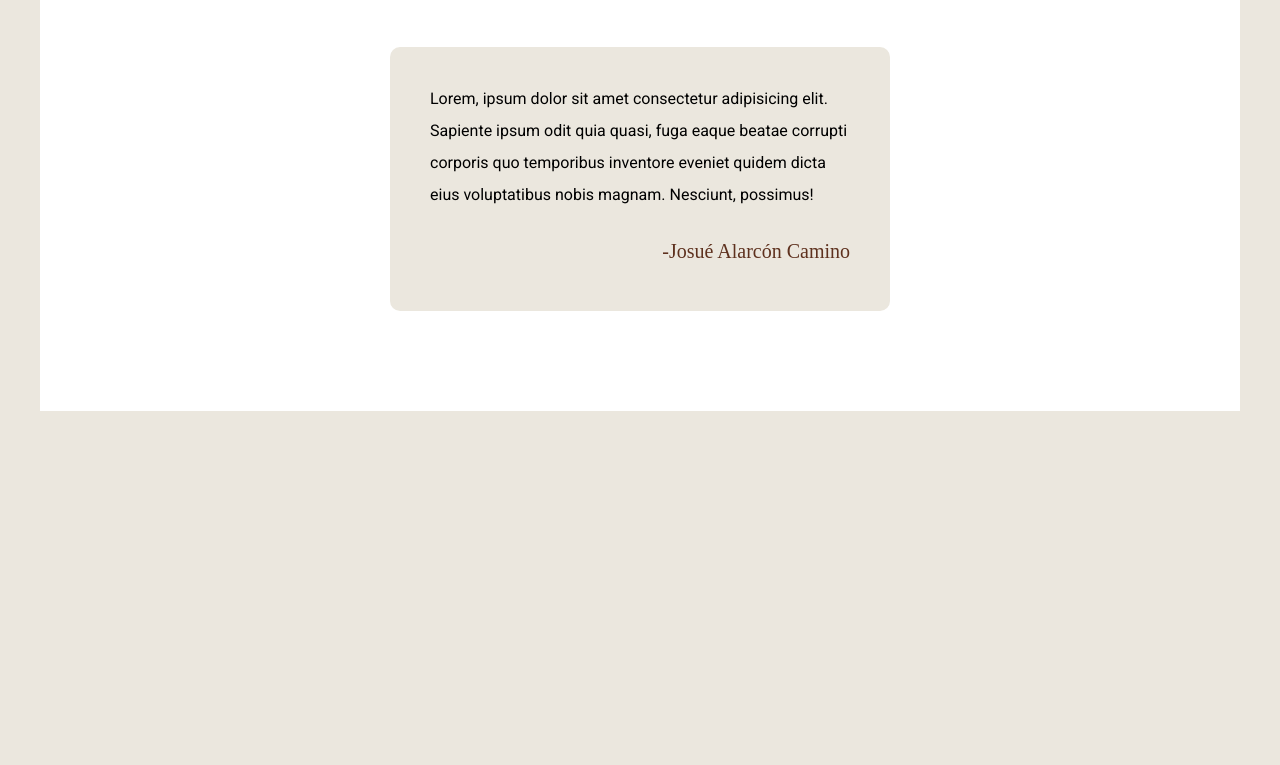
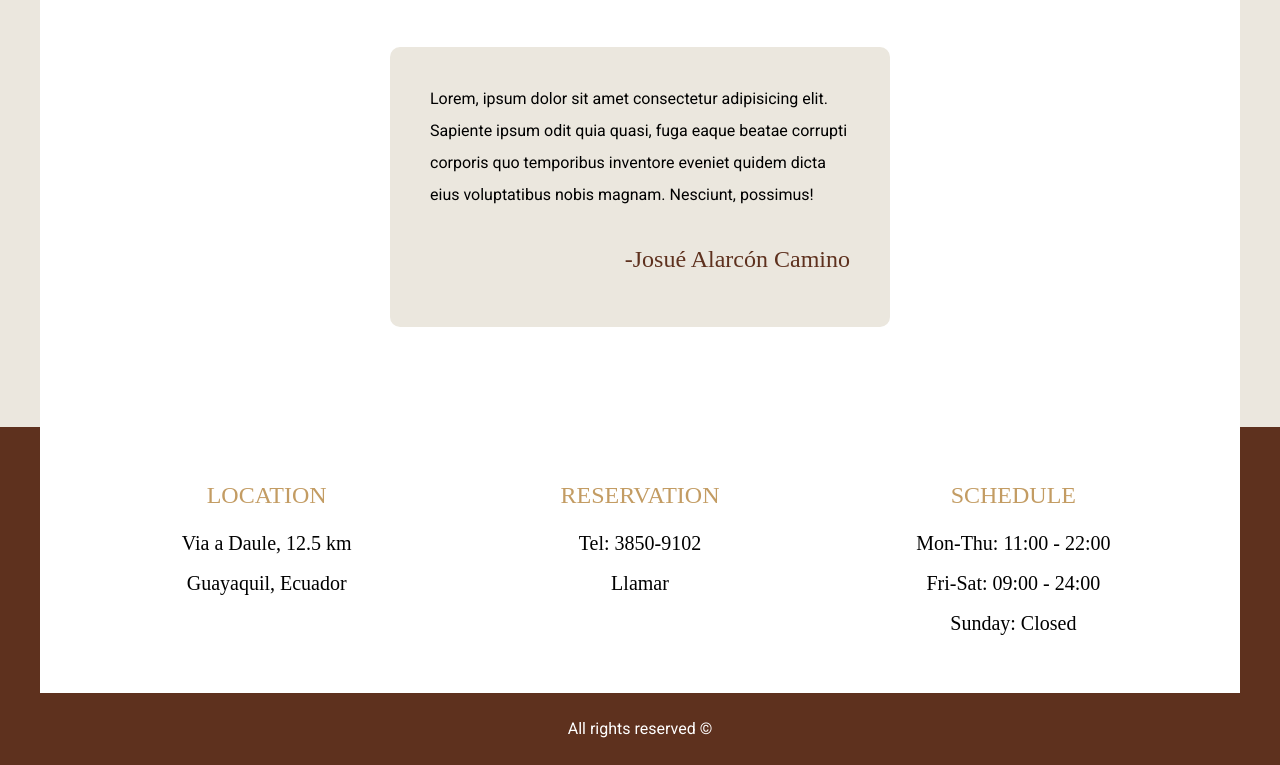
Before and after one commit to jaac97/cafeteria, a website: page index.html in a window 1280 px wide. Shown: the part 4598-5363 px from the top of the page. Before the commit the page ends 5009 px from the top, so only its background shows below. Drawn offline with Linux system fonts and the light colour scheme; a web font is replaced by a local one.

Commit message:
Finish footer section

```diff
--- a/index.html
+++ b/index.html
@@ -66,79 +66,99 @@
             <h2 class="expirience__heading"><span class="expirience__heading--span">Know more</span> About us</h2>
             <div class="galery">
                 <picture class="galery__photos galery__photos--one">
-                    <source loading="lazy" media="(min-width: 600px)" srcset="build/img/galeria/galeria_01.avif" type="image/avif" />
-                    <source loading="lazy" media="(min-width: 600px)" srcset="build/img/galeria/galeria_01.webp" type="image/webp" />
+                    <source loading="lazy" media="(min-width: 600px)" srcset="build/img/galeria/galeria_01.avif"
+                        type="image/avif" />
+                    <source loading="lazy" media="(min-width: 600px)" srcset="build/img/galeria/galeria_01.webp"
+                        type="image/webp" />
                     <img class="galery__img galery__img--height" loading="lazy" decoding="async"
                         src="build/img/galeria/galeria_01.jpg" lazyalt="galeria/galeria_01.avif" width="500"
                         height="300">
                 </picture>
 
                 <picture class="galery__photos galery__photos--two">
-                    <source loading="lazy" media="(min-width: 600px)" srcset="build/img/galeria/galeria_02.avif" type="image/avif" />
-                    <source loading="lazy" media="(min-width: 600px)" srcset="build/img/galeria/galeria_02.webp" type="image/webp" />
+                    <source loading="lazy" media="(min-width: 600px)" srcset="build/img/galeria/galeria_02.avif"
+                        type="image/avif" />
+                    <source loading="lazy" media="(min-width: 600px)" srcset="build/img/galeria/galeria_02.webp"
+                        type="image/webp" />
                     <img class="galery__img galery__img--width" loading="lazy" decoding="async"
                         src="build/img/galeria/galeria_02.jpg" lazyalt="galeria/galeria_02.avif" width="500"
                         height="300">
                 </picture>
 
                 <picture class="galery__photos galery__photos--three">
-                    <source loading="lazy" media="(min-width: 600px)" srcset="build/img/galeria/galeria_03.avif" type="image/avif" />
-                    <source loading="lazy" media="(min-width: 600px)" srcset="build/img/galeria/galeria_03.webp" type="image/webp" />
+                    <source loading="lazy" media="(min-width: 600px)" srcset="build/img/galeria/galeria_03.avif"
+                        type="image/avif" />
+                    <source loading="lazy" media="(min-width: 600px)" srcset="build/img/galeria/galeria_03.webp"
+                        type="image/webp" />
                     <img class="galery__img" loading="lazy" decoding="async" src="build/img/galeria/galeria_03.jpg"
                         lazyalt="galeria/galeria_03.avif" width="500" height="300">
                 </picture>
 
                 <picture class="galery__photos galery__photos--four">
-                    <source loading="lazy" media="(min-width: 600px)" srcset="build/img/galeria/galeria_04.avif" type="image/avif" />
-                    <source loading="lazy" media="(min-width: 600px)" srcset="build/img/galeria/galeria_04.webp" type="image/webp" />
+                    <source loading="lazy" media="(min-width: 600px)" srcset="build/img/galeria/galeria_04.avif"
+                        type="image/avif" />
+                    <source loading="lazy" media="(min-width: 600px)" srcset="build/img/galeria/galeria_04.webp"
+                        type="image/webp" />
                     <img class="galery__img galery__img--height" loading="lazy" decoding="async"
                         src="build/img/galeria/galeria_04.jpg" lazyalt="galeria/galeria_04.avif" width="500"
                         height="300">
                 </picture>
 
                 <picture class="galery__photos galery__photos--five">
-                    <source loading="lazy" media="(min-width: 600px)" srcset="build/img/galeria/galeria_05.avif" type="image/avif" />
-                    <source loading="lazy" media="(min-width: 600px)" srcset="build/img/galeria/galeria_05.webp" type="image/webp" />
+                    <source loading="lazy" media="(min-width: 600px)" srcset="build/img/galeria/galeria_05.avif"
+                        type="image/avif" />
+                    <source loading="lazy" media="(min-width: 600px)" srcset="build/img/galeria/galeria_05.webp"
+                        type="image/webp" />
                     <img class="galery__img galery__img--width" loading="lazy" decoding="async"
                         src="build/img/galeria/galeria_05.jpg" lazyalt="galeria/galeria_05.avif" width="500"
                         height="300">
                 </picture>
 
                 <picture class="galery__photos galery__photos--six">
-                    <source loading="lazy" media="(min-width: 600px)" srcset="build/img/galeria/galeria_06.avif" type="image/avif" />
-                    <source loading="lazy" media="(min-width: 600px)" srcset="build/img/galeria/galeria_06.webp" type="image/webp" />
+                    <source loading="lazy" media="(min-width: 600px)" srcset="build/img/galeria/galeria_06.avif"
+                        type="image/avif" />
+                    <source loading="lazy" media="(min-width: 600px)" srcset="build/img/galeria/galeria_06.webp"
+                        type="image/webp" />
                     <img class="galery__img galery__img--width" loading="lazy" decoding="async"
                         src="build/img/galeria/galeria_06.jpg" lazyalt="galeria/galeria_06.avif" width="500"
                         height="300">
                 </picture>
 
                 <picture class="galery__photos galery__photos--seven">
-                    <source loading="lazy" media="(min-width: 600px)" srcset="build/img/galeria/galeria_07.avif" type="image/avif" />
-                    <source loading="lazy" media="(min-width: 600px)" srcset="build/img/galeria/galeria_07.webp" type="image/webp" />
+                    <source loading="lazy" media="(min-width: 600px)" srcset="build/img/galeria/galeria_07.avif"
+                        type="image/avif" />
+                    <source loading="lazy" media="(min-width: 600px)" srcset="build/img/galeria/galeria_07.webp"
+                        type="image/webp" />
                     <img class="galery__img galery__img--height" loading="lazy" decoding="async"
                         src="build/img/galeria/galeria_07.jpg" lazyalt="galeria/galeria_07.avif" width="500"
                         height="300">
                 </picture>
 
                 <picture class="galery__photos galery__photos--eight">
-                    <source loading="lazy" media="(min-width: 600px)" srcset="build/img/galeria/galeria_08.avif" type="image/avif" />
-                    <source loading="lazy" media="(min-width: 600px)" srcset="build/img/galeria/galeria_08.webp" type="image/webp" />
+                    <source loading="lazy" media="(min-width: 600px)" srcset="build/img/galeria/galeria_08.avif"
+                        type="image/avif" />
+                    <source loading="lazy" media="(min-width: 600px)" srcset="build/img/galeria/galeria_08.webp"
+                        type="image/webp" />
                     <img class="galery__img galery__img--width-2" loading="lazy" decoding="async"
                         src="build/img/galeria/galeria_08.jpg" lazyalt="galeria/galeria_08.avif" width="500"
                         height="300">
                 </picture>
 
                 <picture class="galery__photos galery__photos--nine">
-                    <source loading="lazy" media="(min-width: 600px)" srcset="build/img/galeria/galeria_09.avif" type="image/avif" />
-                    <source loading="lazy" media="(min-width: 600px)" srcset="build/img/galeria/galeria_09.webp" type="image/webp" />
+                    <source loading="lazy" media="(min-width: 600px)" srcset="build/img/galeria/galeria_09.avif"
+                        type="image/avif" />
+                    <source loading="lazy" media="(min-width: 600px)" srcset="build/img/galeria/galeria_09.webp"
+                        type="image/webp" />
                     <img class="galery__img galery__img--width" loading="lazy" decoding="async"
                         src="build/img/galeria/galeria_09.jpg" lazyalt="galeria/galeria_09.avif" width="500"
                         height="300">
                 </picture>
 
                 <picture class="galery__photos galery__photos--ten">
-                    <source loading="lazy" media="(min-width: 600px)" srcset="build/img/galeria/galeria_10.avif" type="image/avif" />
-                    <source loading="lazy" media="(min-width: 600px)" srcset="build/img/galeria/galeria_10.webp" type="image/webp" />
+                    <source loading="lazy" media="(min-width: 600px)" srcset="build/img/galeria/galeria_10.avif"
+                        type="image/avif" />
+                    <source loading="lazy" media="(min-width: 600px)" srcset="build/img/galeria/galeria_10.webp"
+                        type="image/webp" />
                     <img class="galery__img galery__img--width" loading="lazy" decoding="async"
                         src="build/img/galeria/galeria_10.jpg" lazyalt="galeria/galeria_10.avif" width="500"
                         height="300">
@@ -241,10 +261,33 @@
     <section class="testimonials container">
         <h2 class="testimonials__heading"><span class="testimonials__heading--span">What say our</span>clients</h2>
         <div class="testimony">
-            <p class="testimony__text">Lorem, ipsum dolor sit amet consectetur adipisicing elit. Sapiente ipsum odit quia quasi, fuga eaque beatae corrupti corporis quo temporibus inventore eveniet quidem dicta eius voluptatibus nobis magnam. Nesciunt, possimus!</p>
+            <p class="testimony__text">Lorem, ipsum dolor sit amet consectetur adipisicing elit. Sapiente ipsum odit
+                quia quasi, fuga eaque beatae corrupti corporis quo temporibus inventore eveniet quidem dicta eius
+                voluptatibus nobis magnam. Nesciunt, possimus!</p>
             <p class="testimony__author">-Josué Alarcón Camino</p>
         </div>
     </section>
+    <footer class="footer">
+        <div class="container footer__content">
+            <div class="footer__box footer__box--location">
+                <h3 class="footer__head">Location</h3>
+                <p class="footer__text">Via a Daule, 12.5 km</p>
+                <p class="footer__text">Guayaquil, Ecuador</p>
+            </div>
+            <div class="footer__box footer__box--reservation">
+                <h3 class="footer__head">Reservation</h3>
+                <p class="footer__text">Tel: 3850-9102</p>
+                <p class="footer__text">Llamar</p>
+            </div>
+            <div class="footer__box footer__box--schedule">
+                <h3 class="footer__head">Schedule</h3>
+                <p class="footer__text">Mon-Thu: 11:00 - 22:00</p>
+                <p class="footer__text"> Fri-Sat: 09:00 - 24:00</p>
+                <p class="footer__text"> Sunday: Closed</p>
+            </div>
+        </div>
+        <p class="copyright">All rights reserved &copy;</p>
+    </footer>
     <script src="build/js/imagenes.js"></script>
 
 </body>
--- /dev/null
+++ b/src/scss/partials/_footer.scss
@@ -0,0 +1,41 @@
+@use 'base/variables'as v;
+@use 'base/mixins'as m;
+
+.footer {
+    background-color: v.$primary;
+}
+
+.footer__content {
+    background-color: v.$white;
+    padding: 5rem;
+
+    @include m.tablet {
+        @include m.grid(3, 2rem)
+    }
+}
+.footer__box {
+    font-family: v.$thirdFont;
+    text-align: center;
+    margin-bottom: v.$spacing;
+    @include m.tablet {
+        margin-bottom: 0;
+    }
+}
+.footer__head {
+    font-family: v.$thirdFont;
+    font-size: 2.4rem;
+    color: v.$secondary;
+    margin: 0 0 1rem;
+    font-weight: 400;
+
+}
+.footer__text {
+    margin: 0;
+    font-size: 2rem;
+}
+.copyright {
+    margin: 0;
+    text-align: center;
+    color: v.$white;
+    padding: 2rem  0;
+}
--- a/src/scss/partials/_index.scss
+++ b/src/scss/partials/_index.scss
@@ -4,3 +4,4 @@
 @forward 'galery';
 @forward 'menu';
 @forward 'testimonials';
+@forward 'footer';
--- a/src/scss/partials/_testimonials.scss
+++ b/src/scss/partials/_testimonials.scss
@@ -20,5 +20,5 @@
     text-align: right;
     font-family: v.$thirdFont;
     color: v.$primary;
-    font-size: 2rem;
+    font-size: 2.4rem;
 }
```
Also changed, not shown: build/css/app.css. Lines whose indentation alone changed are shown as unchanged.
